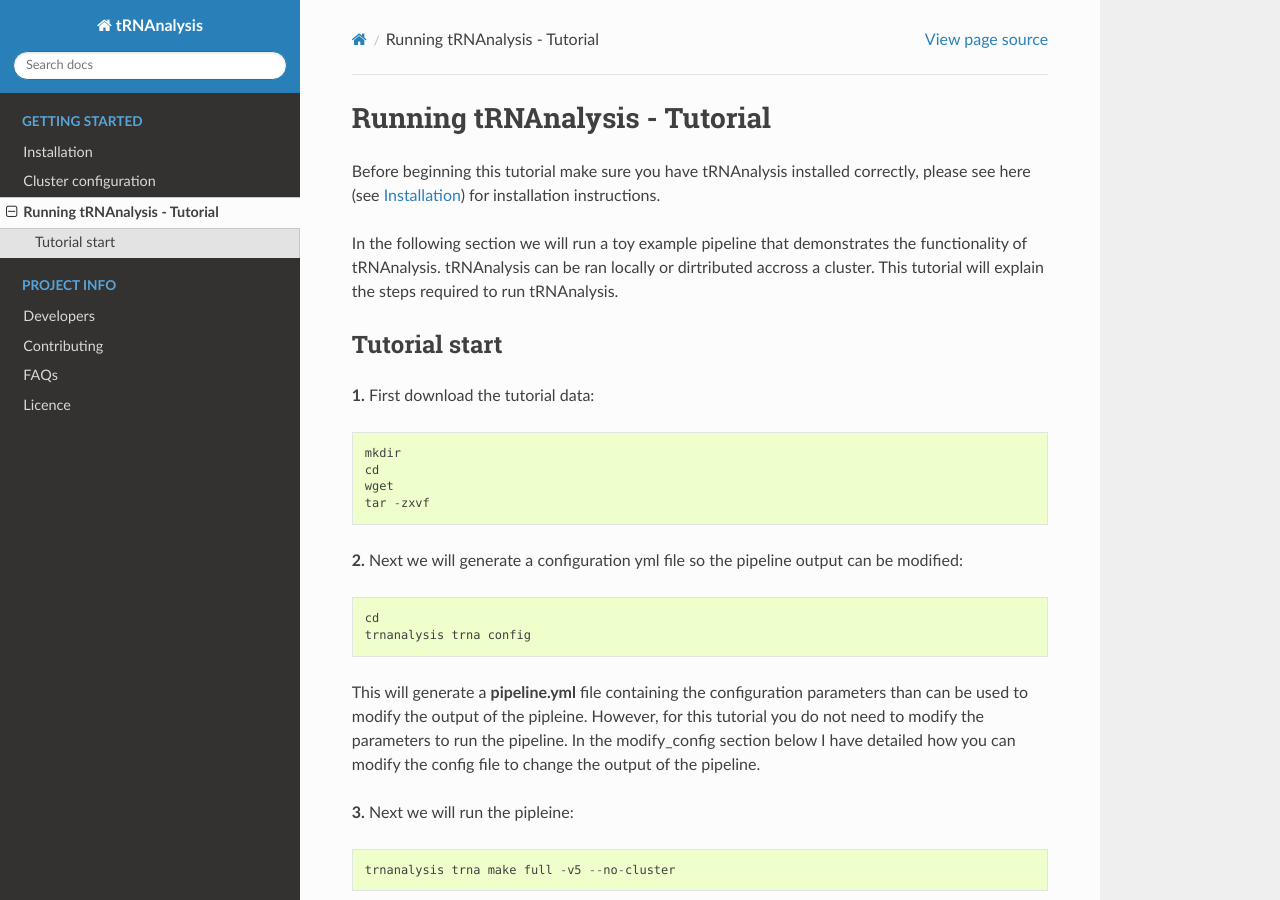
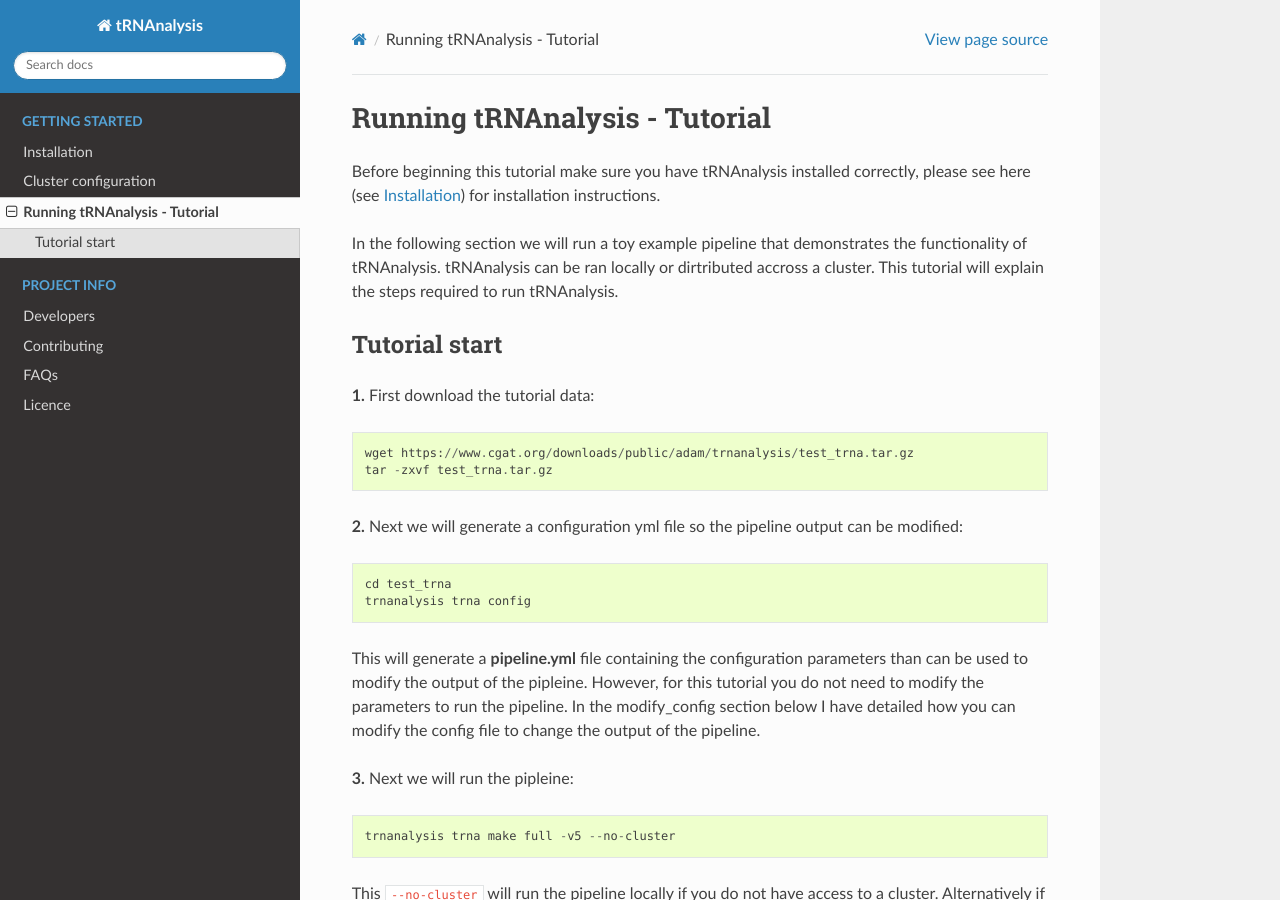
Before and after one commit to Acribbs/tRNAnalysis, a Sphinx documentation site: the page built from docs/getting_started/Tutorial.rst, in a window 1280 px wide and 900 px high. Built offline with Sphinx 7.4.7 and the Read the Docs theme 2.0.0, drawn with Linux system fonts in a browser that asks for light colours.

Commit message:
updated documentation

```diff
--- a/docs/getting_started/Tutorial.rst
+++ b/docs/getting_started/Tutorial.rst
@@ -18,14 +18,12 @@ Tutorial start
 
 **1.** First download the tutorial data::
 
-   mkdir
-   cd
-   wget
-   tar -zxvf
+   wget https://www.cgat.org/downloads/public/adam/trnanalysis/test_trna.tar.gz
+   tar -zxvf test_trna.tar.gz
 
 **2.** Next we will generate a configuration yml file so the pipeline output can be modified::
 
-   cd
+   cd test_trna
    trnanalysis trna config
 
 This will generate a **pipeline.yml** file containing the configuration parameters than can be used to modify
```
Also changed, not shown: docs/getting_started/Examples.rst (+5 -6 lines).
